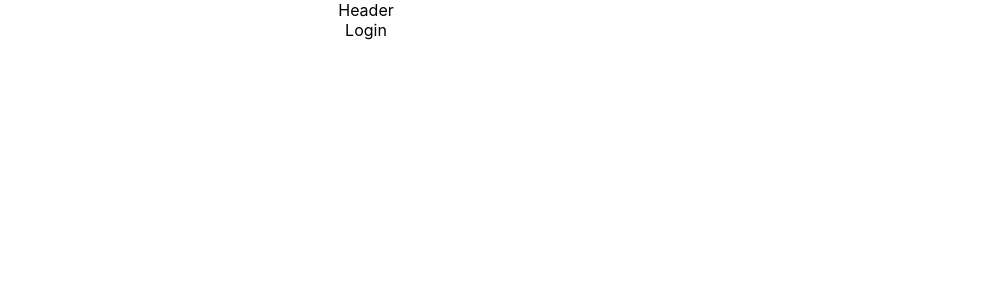
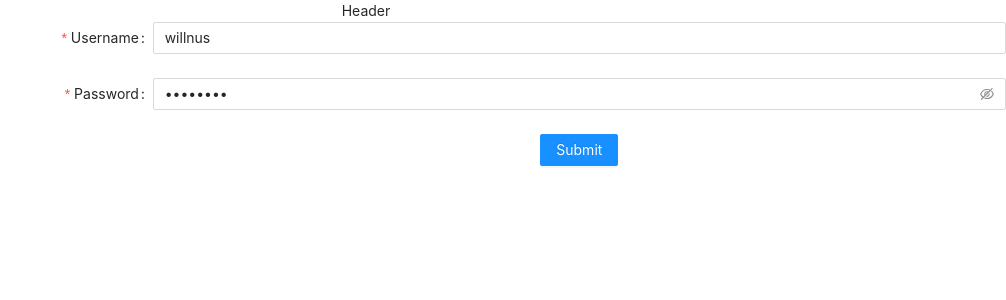
Before and after one commit to nus-will/sample-react-app, a React (Create React App) app: page /login in a window 1280 px wide. Shown: the top 300 px of the page, without its empty margins (274-1280 px from the left). Built offline with nearby package versions, Linux system fonts and the light colour scheme.

Commit message:
Add redux logger, login

```diff
--- a/package.json
+++ b/package.json
@@ -7,11 +7,13 @@
     "@testing-library/jest-dom": "^5.16.1",
     "@testing-library/react": "^12.1.2",
     "@testing-library/user-event": "^13.5.0",
+    "antd": "^4.18.3",
     "react": "^17.0.2",
     "react-dom": "^17.0.2",
     "react-redux": "^7.2.6",
     "react-router-dom": "^6.2.1",
     "react-scripts": "5.0.0",
+    "redux-logger": "^3.0.6",
     "web-vitals": "^2.1.3"
   },
   "scripts": {
--- a/src/components/Login/index.js
+++ b/src/components/Login/index.js
@@ -1,8 +1,69 @@
+import {
+  Form,
+  Input,
+  Button,
+  Checkbox
+} from 'antd';
+import { useDispatch } from 'react-redux'
+import { setUser } from '../../redux/reducers/user'
+
 function Login() {
+  const dispatch = useDispatch()
+
+  const onFinish = (values) => {
+    dispatch(setUser(values.username))
+  };
+
   return (
-    <div>
-      Login
-    </div>
+    <Form
+      name="basic"
+      labelCol={{
+        span: 8,
+      }}
+      wrapperCol={{
+        span: 16,
+      }}
+      onFinish={onFinish}
+      autoComplete="off"
+      initialValues={{username: 'willnus', password: '12345678'}}
+    >
+      <Form.Item
+        label="Username"
+        name="username"
+        rules={[
+          {
+            required: true,
+            message: 'Please input your username!',
+          },
+        ]}
+      >
+        <Input />
+      </Form.Item>
+
+      <Form.Item
+        label="Password"
+        name="password"
+        rules={[
+          {
+            required: true,
+            message: 'Please input your password!',
+          },
+        ]}
+      >
+        <Input.Password />
+      </Form.Item>
+
+      <Form.Item
+        wrapperCol={{
+          offset: 8,
+          span: 16,
+        }}
+      >
+        <Button type="primary" htmlType="submit">
+          Submit
+        </Button>
+      </Form.Item>
+    </Form>
   );
 }
 
--- a/src/index.js
+++ b/src/index.js
@@ -1,5 +1,6 @@
 import React from 'react';
 import ReactDOM from 'react-dom';
+import 'antd/dist/antd.css'
 import './index.css';
 import App from './App';
 import reportWebVitals from './reportWebVitals';
--- a/src/redux/reducers/user.js
+++ b/src/redux/reducers/user.js
@@ -5,12 +5,12 @@ import {
 
 export const setUser = createAction('user/set')
 
-const initialState = { loggedIn: false, email: null }
+const initialState = { loggedIn: false, username: null }
 
 export const user = createReducer(initialState, (builder) => {
   builder
     .addCase(setUser, (state, action) => {
-      state.email = action.payload
+      state.username = action.payload
       state.loggedIn = true
     })
 })
--- a/src/redux/store.js
+++ b/src/redux/store.js
@@ -1,8 +1,10 @@
 import { configureStore } from '@reduxjs/toolkit'
 import rootReducer from './reducers'
+import logger from 'redux-logger'
 
 const store = configureStore({
-  reducer: rootReducer
+  reducer: rootReducer,
+  middleware: (getDefaultMiddleware) => getDefaultMiddleware().concat(logger)
 })
 
 export default store
```
Also changed, not shown: 1 other file (tests, documents, lock files or other folders).
